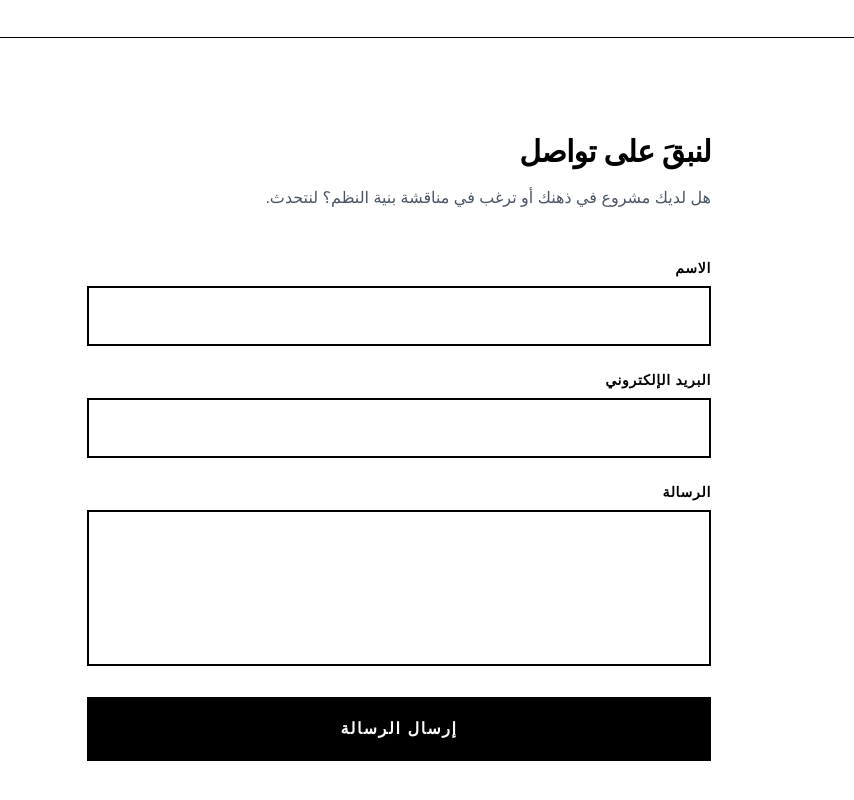
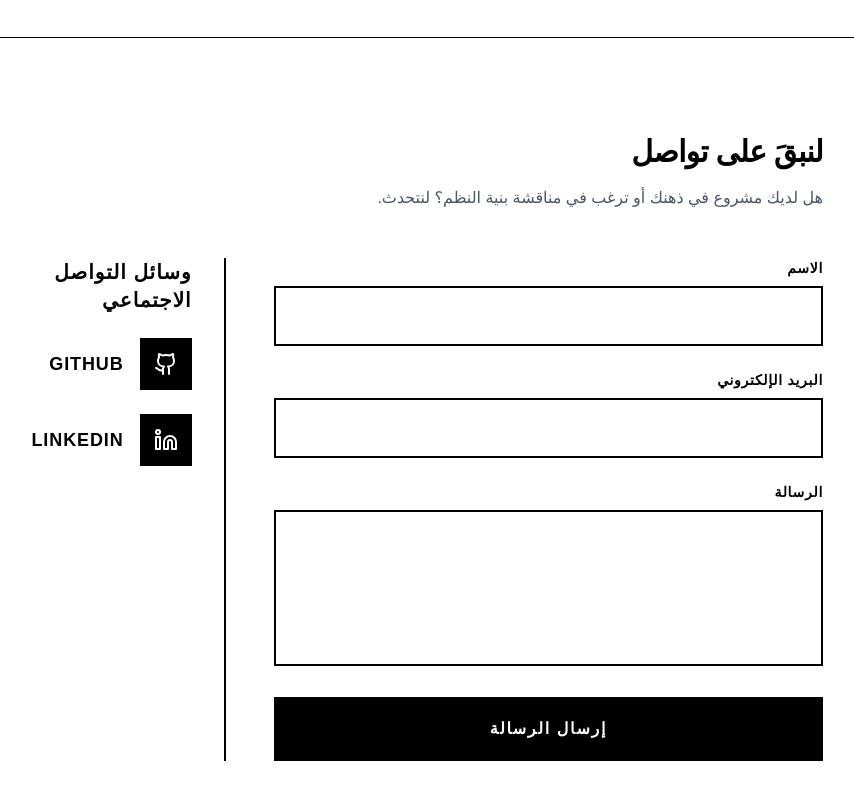
Before and after one commit to Hunter-of-world/portfolio, a Next.js app: page / in a window 1280 px wide. Shown: the part 6731-7531 px from the top of the page, without its empty margins (241-1095 px from the left). Built offline with nearby package versions, Linux system fonts and the light colour scheme.

Commit message:
chore: trigger initial CodeRabbit audit

```diff
--- a/src/app/i18n.tsx
+++ b/src/app/i18n.tsx
@@ -20,7 +20,8 @@ const dictionary = {
       careerTitle: "الخبرة المهنية",
       contact: "تواصل معي",
       getInTouch: "لنبقَ على تواصل",
-      contactSubtitle: "هل لديك مشروع في ذهنك أو ترغب في مناقشة بنية النظم؟ لنتحدث."
+      contactSubtitle: "هل لديك مشروع في ذهنك أو ترغب في مناقشة بنية النظم؟ لنتحدث.",
+      socialMedia: "وسائل التواصل الاجتماعي"
     },
     contact: {
       name: "الاسم",
@@ -145,7 +146,8 @@ const dictionary = {
       careerTitle: "Career & Experience",
       contact: "Contact",
       getInTouch: "Get in Touch",
-      contactSubtitle: "Have a project in mind or want to discuss system architecture? Let's talk."
+      contactSubtitle: "Have a project in mind or want to discuss system architecture? Let's talk.",
+      socialMedia: "Social Media"
     },
     contact: {
       name: "Name",
--- a/src/components/ContactForm.tsx
+++ b/src/components/ContactForm.tsx
@@ -41,13 +41,15 @@ export default function ContactForm() {
 
   return (
     <section id="contact" className="py-16 md:py-24 bg-white dark:bg-black border-t border-black dark:border-white">
-      <div className="container mx-auto px-6 max-w-2xl">
+      <div className="container mx-auto px-6 max-w-4xl">
         <div className="mb-12">
           <h2 className="text-3xl font-bold mb-4 text-black dark:text-white uppercase tracking-tight">{t.nav.getInTouch}</h2>
           <p className="text-gray-600 dark:text-gray-400">{t.nav.contactSubtitle}</p>
         </div>
 
-        {status === 'success' ? (
+        <div className="grid grid-cols-1 md:grid-cols-3 gap-12">
+          <div className="md:col-span-2">
+            {status === 'success' ? (
           <div className="p-8 border-2 border-black dark:border-white text-center">
             <h3 className="text-xl font-bold text-black dark:text-white mb-4 uppercase tracking-wider">{t.contact.sent}</h3>
             <p className="text-black dark:text-white mb-8">{t.contact.sentDesc}</p>
@@ -123,6 +125,39 @@ export default function ContactForm() {
             </button>
           </form>
         )}
+          </div>
+
+          <div className="md:col-span-1 flex flex-col gap-8 md:ps-8 md:border-s-2 border-t-2 md:border-t-0 border-black dark:border-white pt-8 md:pt-0">
+            <div>
+              <h3 className="text-xl font-bold text-black dark:text-white mb-6 uppercase tracking-wider">{t.nav.socialMedia}</h3>
+              <div className="flex flex-col gap-6">
+                <a
+                  href="https://github.com/Hunter-of-world"
+                  target="_blank"
+                  rel="noopener noreferrer"
+                  className="flex items-center gap-4 text-black dark:text-white hover:opacity-70 transition-opacity"
+                >
+                  <div className="p-3 border-2 border-black dark:border-white bg-black dark:bg-white text-white dark:text-black">
+                    <svg xmlns="http://www.w3.org/2000/svg" width="24" height="24" viewBox="0 0 24 24" fill="none" stroke="currentColor" strokeWidth="2" strokeLinecap="round" strokeLinejoin="round"><path d="M15 22v-4a4.8 4.8 0 0 0-1-3.5c3 0 6-2 6-5.5.08-1.25-.27-2.48-1-3.5.28-1.15.28-2.35 0-3.5 0 0-1 0-3 1.5-2.64-.5-5.36-.5-8 0C6 2 5 2 5 2c-.3 1.15-.3 2.35 0 3.5A5.403 5.403 0 0 0 4 9c0 3.5 3 5.5 6 5.5-.39.49-.68 1.05-.85 1.65-.17.6-.22 1.23-.15 1.85v4"/><path d="M9 18c-4.51 2-5-2-7-2"/></svg>
+                  </div>
+                  <span className="font-bold text-lg tracking-wider uppercase">GitHub</span>
+                </a>
+
+                <a
+                  href="https://www.linkedin.com/in/zaidmarwannajah"
+                  target="_blank"
+                  rel="noopener noreferrer"
+                  className="flex items-center gap-4 text-black dark:text-white hover:opacity-70 transition-opacity"
+                >
+                  <div className="p-3 border-2 border-black dark:border-white bg-black dark:bg-white text-white dark:text-black">
+                    <svg xmlns="http://www.w3.org/2000/svg" width="24" height="24" viewBox="0 0 24 24" fill="none" stroke="currentColor" strokeWidth="2" strokeLinecap="round" strokeLinejoin="round"><path d="M16 8a6 6 0 0 1 6 6v7h-4v-7a2 2 0 0 0-2-2 2 2 0 0 0-2 2v7h-4v-7a6 6 0 0 1 6-6z"/><rect width="4" height="12" x="2" y="9"/><circle cx="4" cy="4" r="2"/></svg>
+                  </div>
+                  <span className="font-bold text-lg tracking-wider uppercase">LinkedIn</span>
+                </a>
+              </div>
+            </div>
+          </div>
+        </div>
       </div>
     </section>
   );
```
Also changed, not shown: 1 other file (tests, documents, lock files or other folders).
